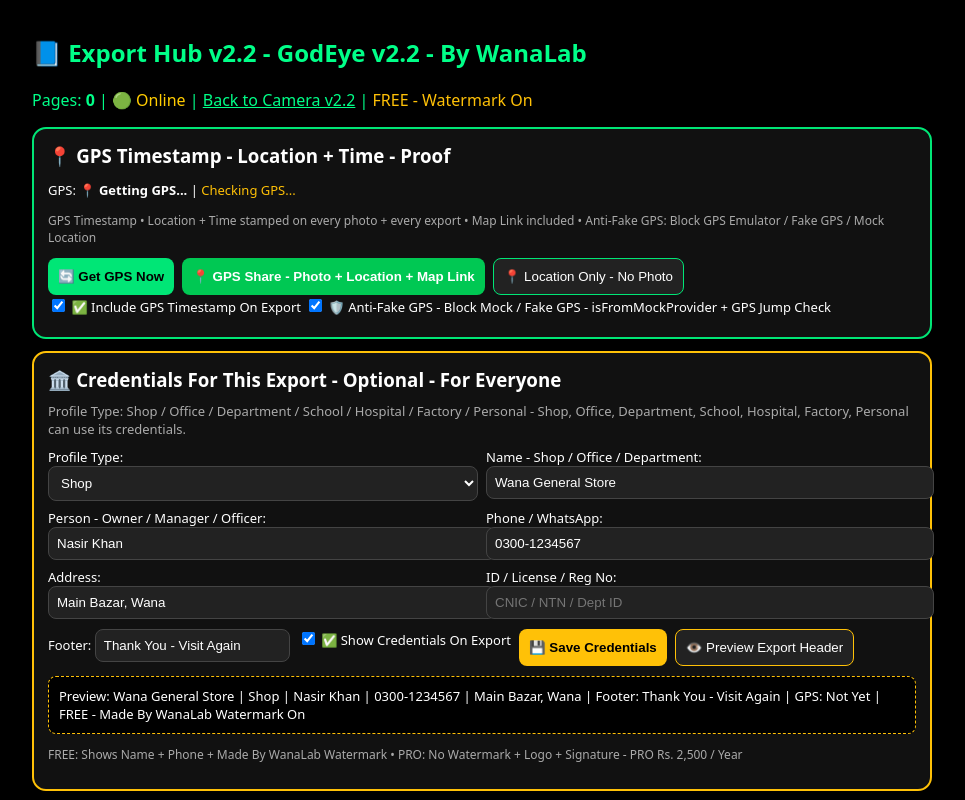
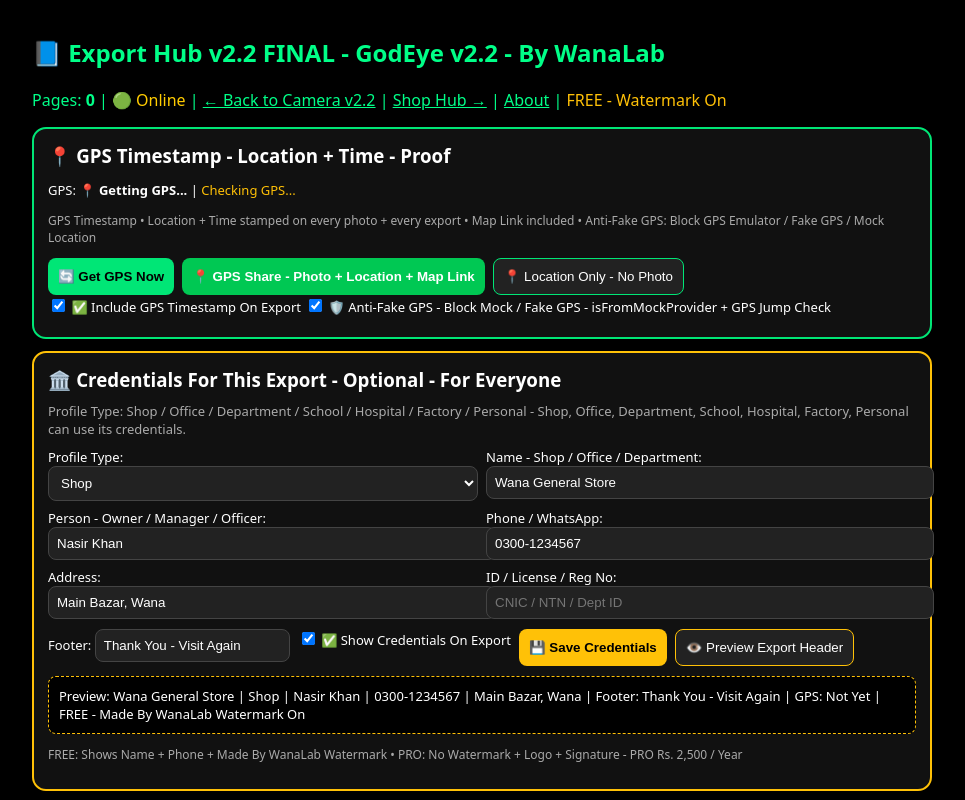
Before and after one commit to Nasir684/Wanalab-Omni-Camera-, a website: page export.html in a window 1280 px wide. Shown: the top 800 px of the page, without its empty margins (158-1123 px from the left). Drawn offline with nearby package versions, Linux system fonts and the light colour scheme.

Commit message:
Update title and links in export.html

```diff
--- a/export.html
+++ b/export.html
@@ -1,5 +1,5 @@
 <!DOCTYPE html>
-<html><head><meta charset="UTF-8"><meta name="viewport" content="width=device-width,initial-scale=1"><title>Export Hub v2.2 - GodEye v2.2 - By WanaLab</title>
+<html><head><meta charset="UTF-8"><meta name="viewport" content="width=device-width,initial-scale=1"><title>Export Hub v2.2 FINAL - GodEye v2.2 - By WanaLab</title>
 <script src="https://cdnjs.cloudflare.com/ajax/libs/jspdf/2.5.1/jspdf.umd.min.js"></script>
 <script src="https://unpkg.com/docx@7.8.2/build/index.js"></script>
 <script src="https://cdn.jsdelivr.net/npm/tesseract.js@5/dist/tesseract.min.js"></script>
@@ -7,8 +7,8 @@
 <script src="https://cdnjs.cloudflare.com/ajax/libs/jszip/3.10.1/jszip.min.js"></script>
 <script src="https://unpkg.com/mqtt@5.10.0/dist/mqtt.min.js"></script>
 </head><body style="background:#000;color:#0f8;font-family:system-ui;padding:16px;max-width:900px;margin:auto">
-<h2>📘 Export Hub v2.2 - GodEye v2.2 - By WanaLab</h2>
-<p>Pages: <b id="pc">0</b> | <span id="net" style="color:#ffcc00"></span> | <a href="index.html" style="color:#0f8">Back to Camera v2.2</a> | <span id="proBadge2" style="color:#FFC107">FREE</span></p>
+<h2>📘 Export Hub v2.2 FINAL - GodEye v2.2 - By WanaLab</h2>
+<p>Pages: <b id="pc">0</b> | <span id="net" style="color:#ffcc00"></span> | <a href="www/index.html" style="color:#0f8">← Back to Camera v2.2</a> | <a href="./shop.html" style="color:#0f8">Shop Hub →</a> | <a href="./about.html" style="color:#0f8">About</a> | <span id="proBadge2" style="color:#FFC107">FREE</span></p>
 
 <!-- v23: GPS Timestamp - On Export Hub -->
 <div style="background:#111;border:2px solid #00E676;border-radius:14px;padding:14px;margin:12px 0">
@@ -101,7 +101,7 @@
 <input id="ws_url" placeholder="WebSocket - ws://192.168.1.100:8080" style="flex:1;padding:10px;background:#222;color:#fff;border:1px solid #444;border-radius:8px">
 </div>
 <div style="margin-top:12px"><button onclick="clearAll()" style="padding:12px;background:#300;color:#f55;border:none;border-radius:10px">🗑️ CLEAR ALL PAGES</button></div>
-<p style="color:#666;font-size:12px;text-align:center;margin-top:16px">By WanaLab • Founded by Nasir Khan • GodEye v2.2 • Export Hub v2.2 • GPS + Anti-Fake GPS</p>
+<p style="color:#666;font-size:12px;text-align:center;margin-top:16px">By WanaLab • Founded by Nasir Khan • GodEye v2.2 • Export Hub v2.2 FINAL • GPS + Anti-Fake GPS • <a href="www/index.html" style="color:#0f8">Back to Camera</a></p>
 
 <script>
 let isPro = localStorage.getItem('godeye_pro')==='1';
@@ -119,15 +119,11 @@ function setStatus(m){ document.getElementById('status').innerText=m; }
 function getT(id){ return document.getElementById(id).checked; }
 function updateNet(){ document.getElementById('net').innerText=navigator.onLine?'🟢 Online':'🟡 Offline - PDF/DOCX/XLSX/CSV/ZIP OK'; }
 window.addEventListener('online',updateNet); window.addEventListener('offline',updateNet); updateNet();
-
-// ===== v23 + v23-B: GPS Timestamp + Anti-Fake GPS - Block GPS Emulator / Fake GPS =====
 let currentGPS = null, gpsFake = false, gpsFakeReason = '';
 function gpsDistance(lat1, lon1, lat2, lon2){ var R=6371, dLat=(lat2-lat1)*Math.PI/180, dLon=(lon2-lon1)*Math.PI/180; var a=Math.sin(dLat/2)*Math.sin(dLat/2)+Math.cos(lat1*Math.PI/180)*Math.cos(lat2*Math.PI/180)*Math.sin(dLon/2)*Math.sin(dLon/2); return R*2*Math.atan2(Math.sqrt(a), Math.sqrt(1-a)); }
 function checkFakeGPS(pos){
   if(!document.getElementById('t_antifake').checked) return {fake:false, reason:''};
-  // Check 1: isFromMockProvider - Android built-in flag - GPS Emulator / Fake GPS sets this
   if(pos.coords && pos.coords.isFromMockProvider) return {fake:true, reason:'Mock Provider ON - isFromMockProvider - Fake GPS App / GPS Emulator Detected'};
-  // Check 2: GPS Jump - >5km in <10 sec = Impossible = Fake
   var last = JSON.parse(localStorage.getItem('godeye_last_gps')||'null');
   if(last){
     var dist = gpsDistance(last.lat, last.lng, pos.coords.latitude, pos.coords.longitude);
@@ -170,7 +166,6 @@ function getGPSLine(){
   return 'GPS: '+currentGPS.lat+','+currentGPS.lng+' - Accuracy '+Math.round(currentGPS.acc)+'m - Time: '+currentGPS.time+' - Map: '+currentGPS.map+' - ✅ Real GPS Proof';
 }
 function gpsShare(){
-  // v23-A + v23-B: GPS Share With Anti-Fake Check
   if(gpsFake && isPro){ setStatus('❌ Fake GPS Blocked - Cannot Share - '+gpsFakeReason); return; }
   if(!currentGPS){ refreshGPS(); setStatus('Getting GPS - Tap GPS Share Again'); return; }
   var c=getCredHeader();
@@ -186,7 +181,6 @@ function shareLocationOnly(){
   setStatus('✅ Location Only Shared - No Photo - Map Link Sent');
 }
 refreshGPS();
-
 function getCredHeader(){
   if(!document.getElementById('cred_show').checked) return {header:'', footer:''};
   let type=document.getElementById('cred_type').value;
```
